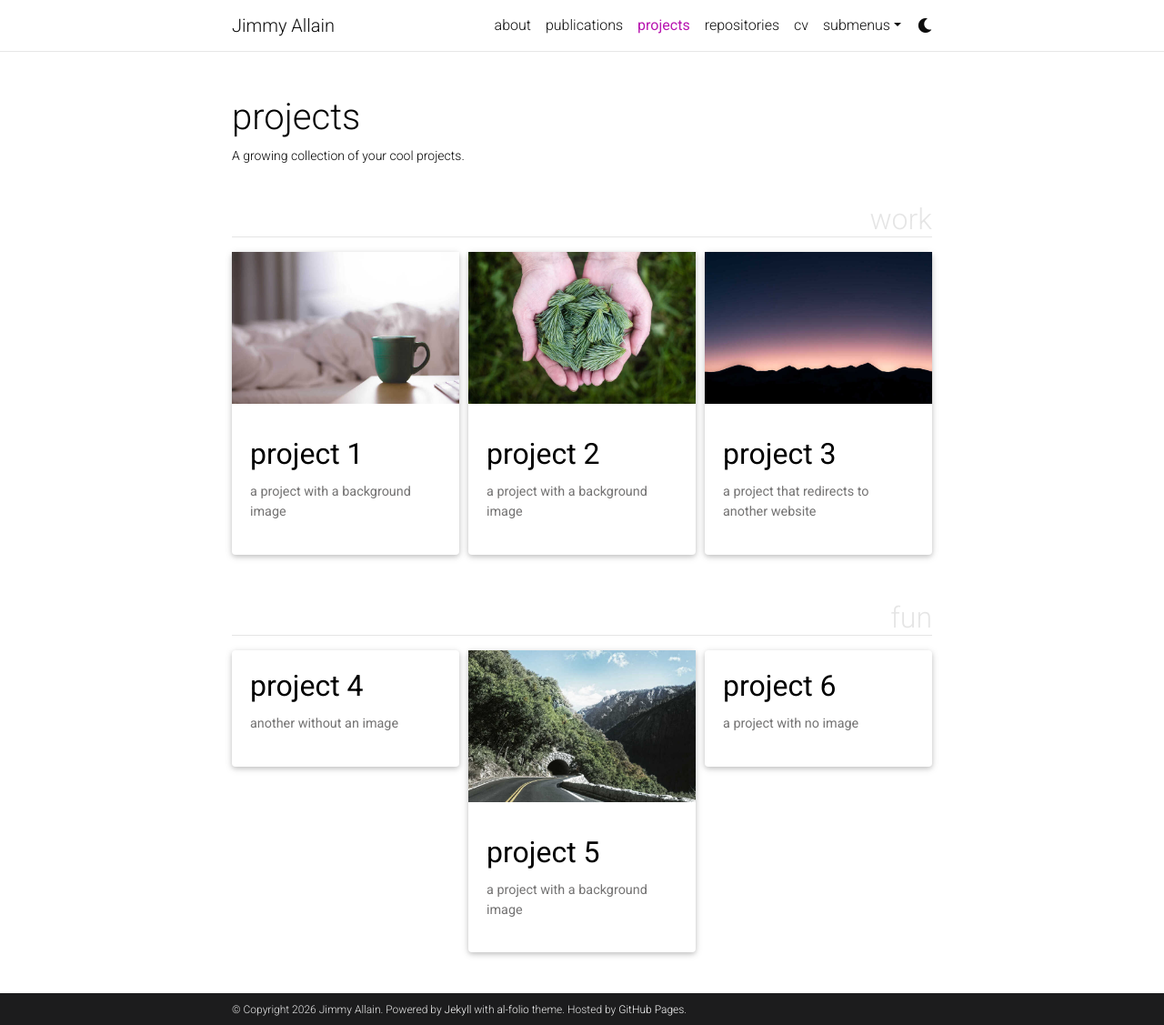
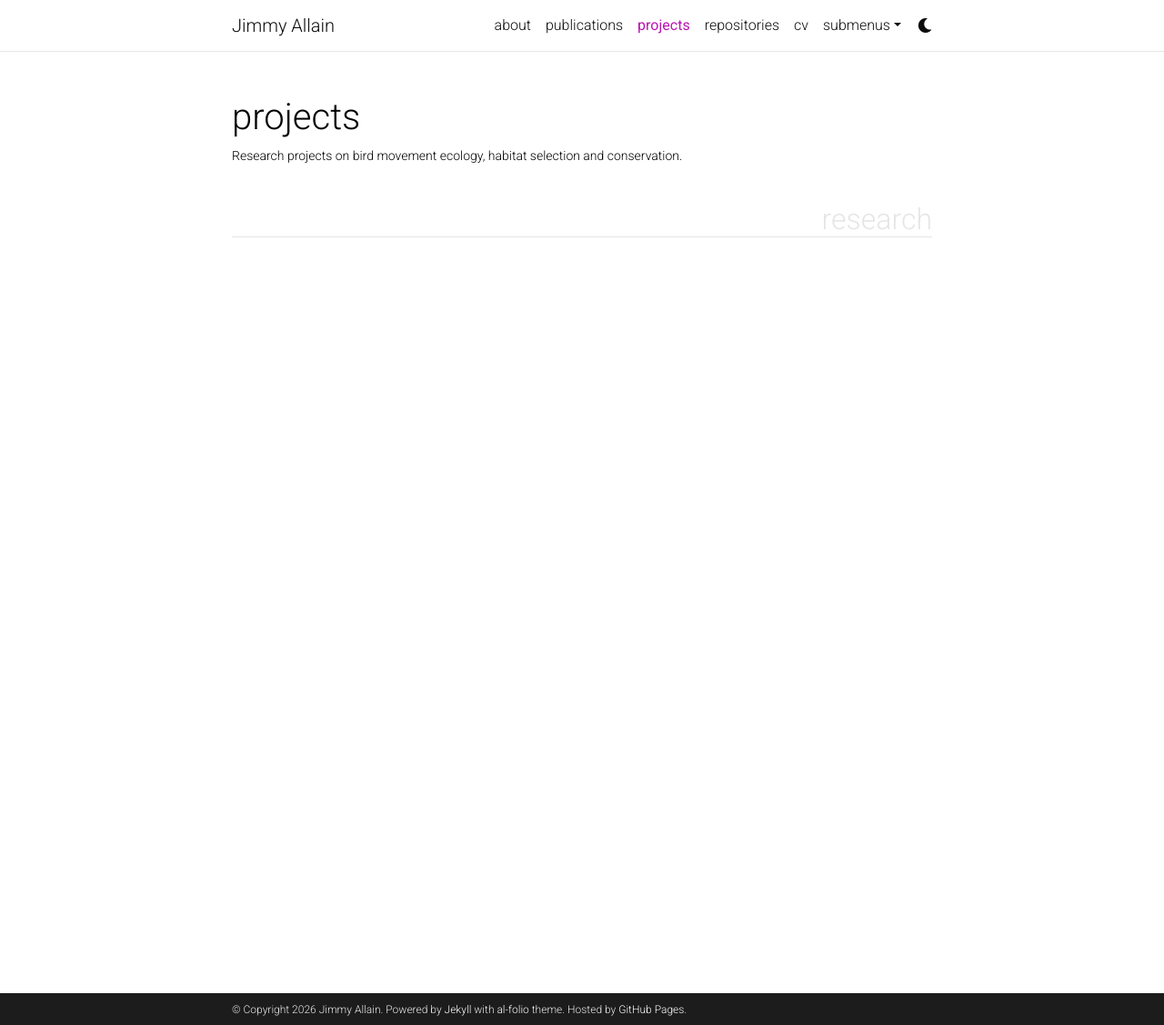
Before and after one commit to jimmyallain/jimmyallain.github.io, a Jekyll site: the page built from _pages/projects.md, in a window 1280 px wide and 1127 px high. Shown: the whole window at 91% size. Built offline with Jekyll 4.4.1, drawn with Linux system fonts in a browser that asks for light colours; full-size pictures stand in for the smaller copies a plugin makes; comment, search, counter and statistics services are not loaded; a style sheet for code colours, icons or effects is not loaded.

Commit message:
Update projects.md

```diff
--- a/_pages/projects.md
+++ b/_pages/projects.md
@@ -2,10 +2,11 @@
 layout: page
 title: projects
 permalink: /projects/
-description: A growing collection of your cool projects.
+description: Research projects on bird movement ecology, habitat selection and conservation.
 nav: true
 nav_order: 2
-display_categories: [work, fun]
+display_categories:
+  - research
 horizontal: false
 ---
 
```
